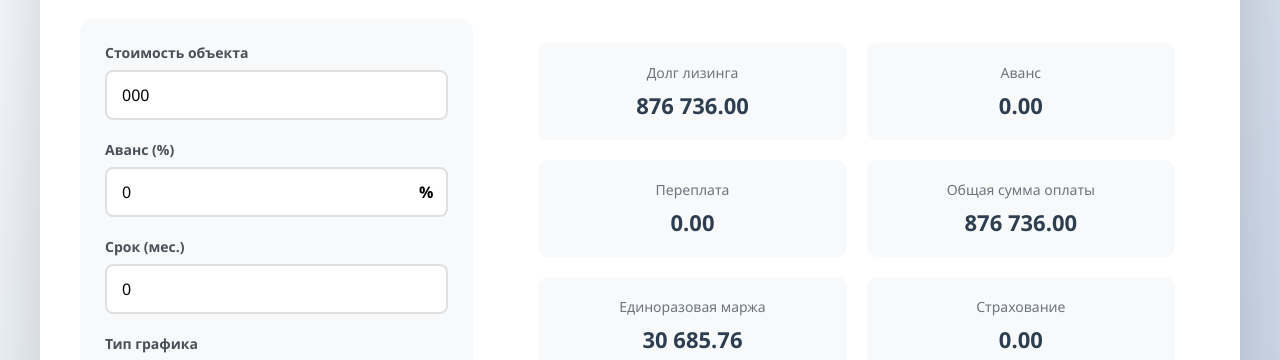
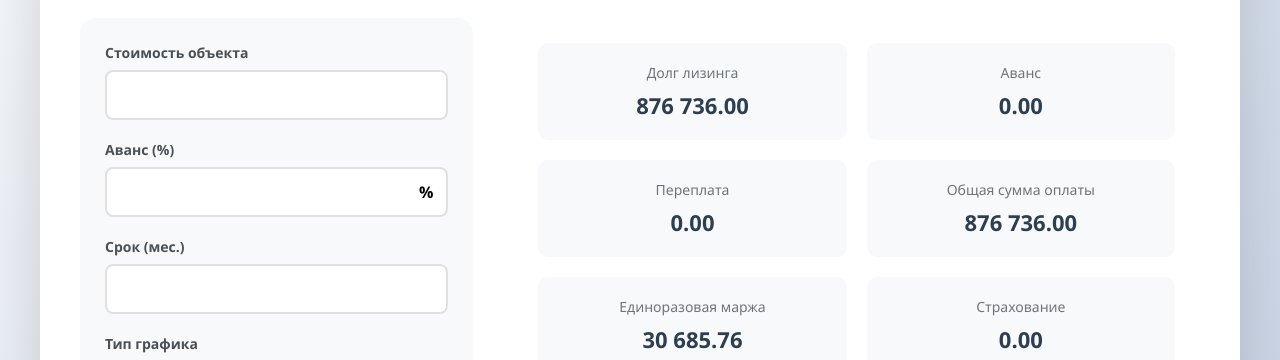
Before and after one commit to EskhataLeasing/calculator.github.io, a plain HTML site: page index.html in a window 1280 px wide. Shown: the part 135-495 px from the top of the page. Drawn offline with Linux system fonts and the light colour scheme.

Commit message:
Update index.html

```diff
--- a/index.html
+++ b/index.html
@@ -141,19 +141,19 @@ tbody tr:nth-child(even){background:#fafafa}
 <div class="input-group">
 <label data-i18n="price">Стоимость объекта</label>
 <div class="currency-input">
-<input type="text" id="price" value="000"></div>
+<input type="text" id="price" value=""></div>
 </div>
 
 <div class="input-group">
 <label data-i18n="advance">Аванс (%)</label>
 <div class="percentage-input">
-<input type="text" id="advance" value="0"><span class="percentage-symbol">%</span>
+<input type="text" id="advance" value=""><span class="percentage-symbol">%</span>
 </div>
 </div>
 
 <div class="input-group">
 <label data-i18n="term">Срок (мес.)</label>
-<input type="number" id="term" value="0">
+<input type="number" id="term" value="">
 </div>
 
 <div class="input-group">
```
